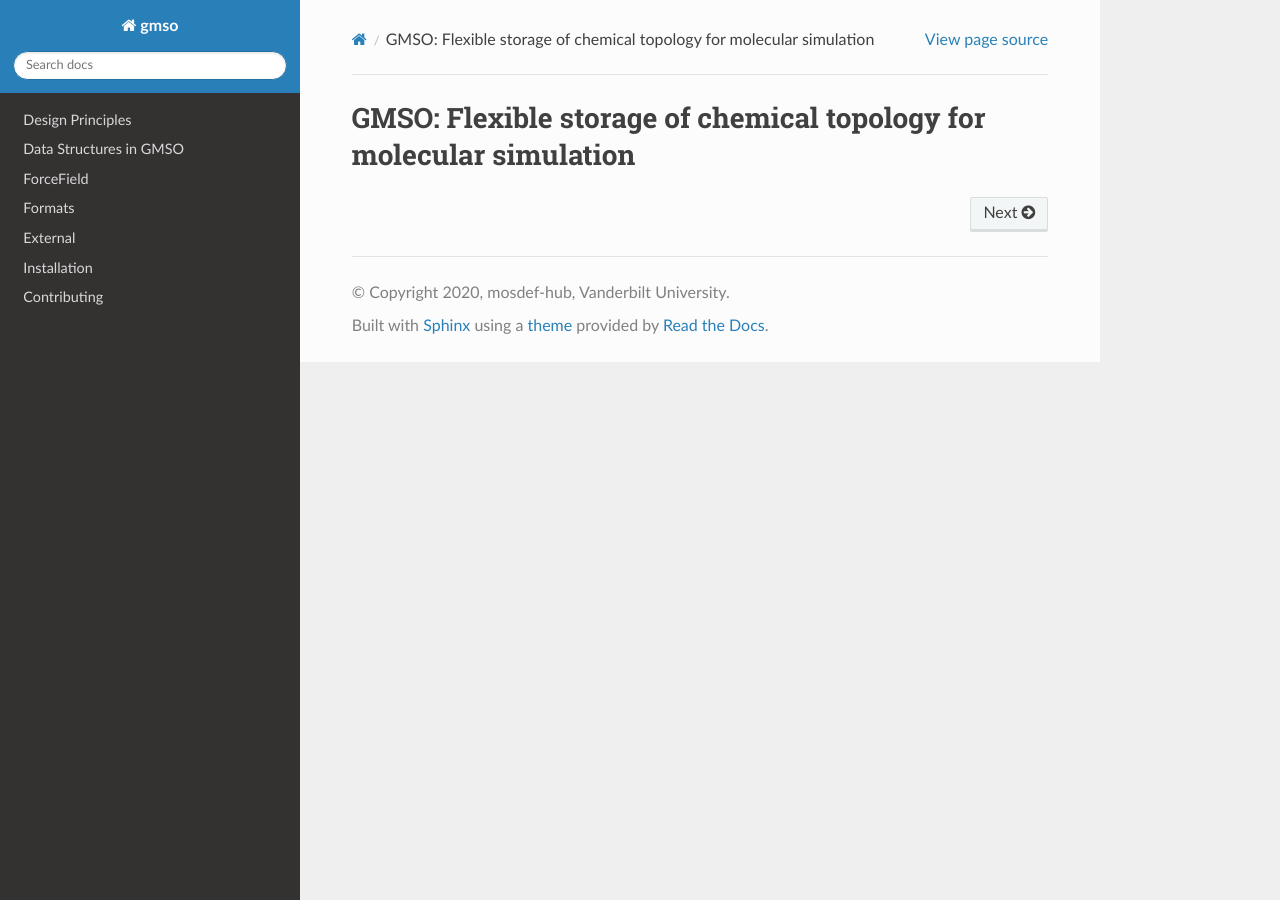
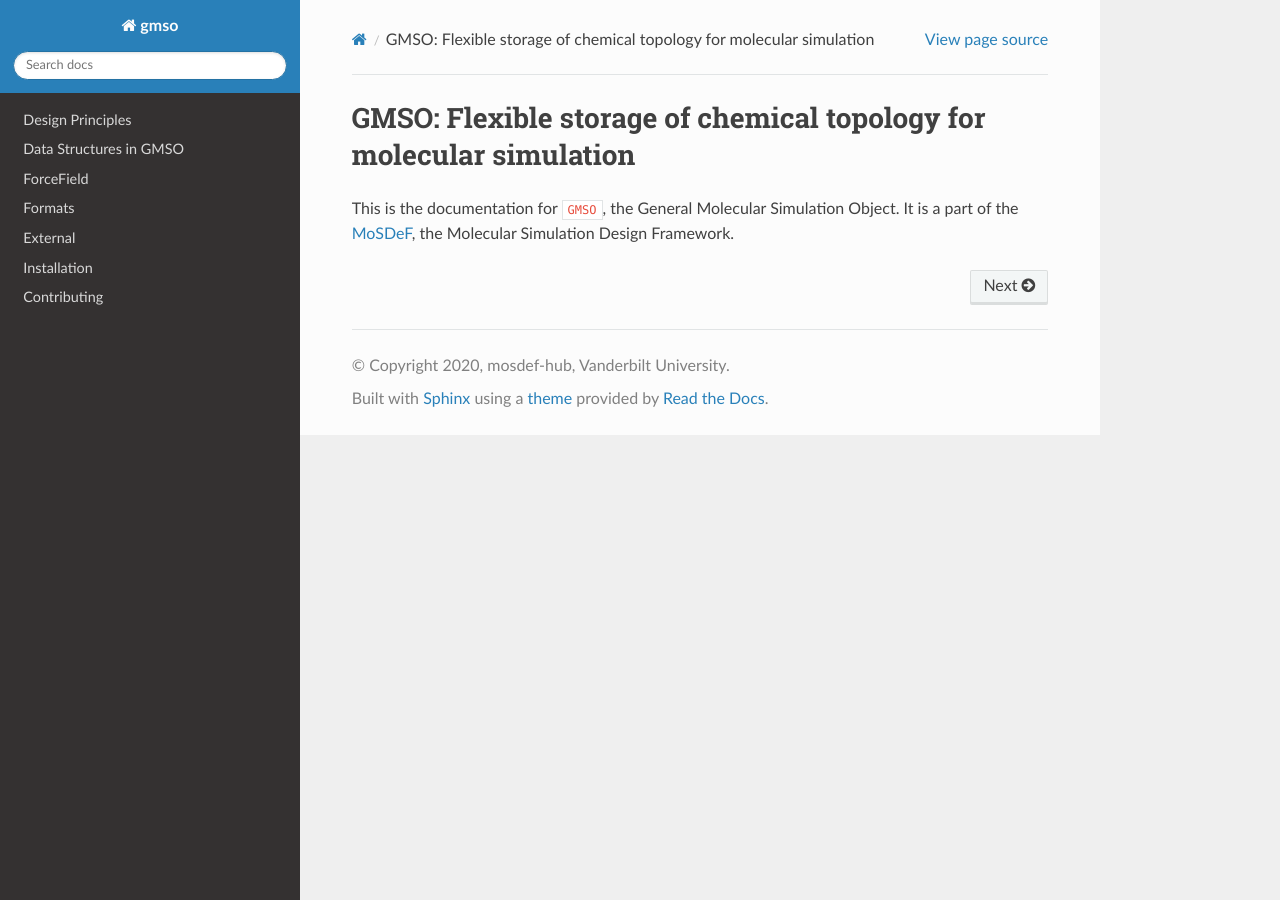
Before and after one commit to mosdef-hub/gmso, a Sphinx documentation site: the page built from docs/index.rst, in a window 1280 px wide. Built offline with Sphinx 7.4.7 and the Read the Docs theme 2.0.0, drawn with Linux system fonts in a browser that asks for light colours.

Commit message:
Add into bit to landing page

```diff
--- a/docs/index.rst
+++ b/docs/index.rst
@@ -5,6 +5,10 @@
 
 GMSO: Flexible storage of chemical topology for molecular simulation
 ====================================================================
+
+This is the documentation for ``GMSO``, the General Molecular Simulation Object.
+It is a part of the `MoSDeF <http://mosdef.org>`_, the Molecular Simulation
+Design Framework.
 
 .. toctree::
    :hidden:
```
